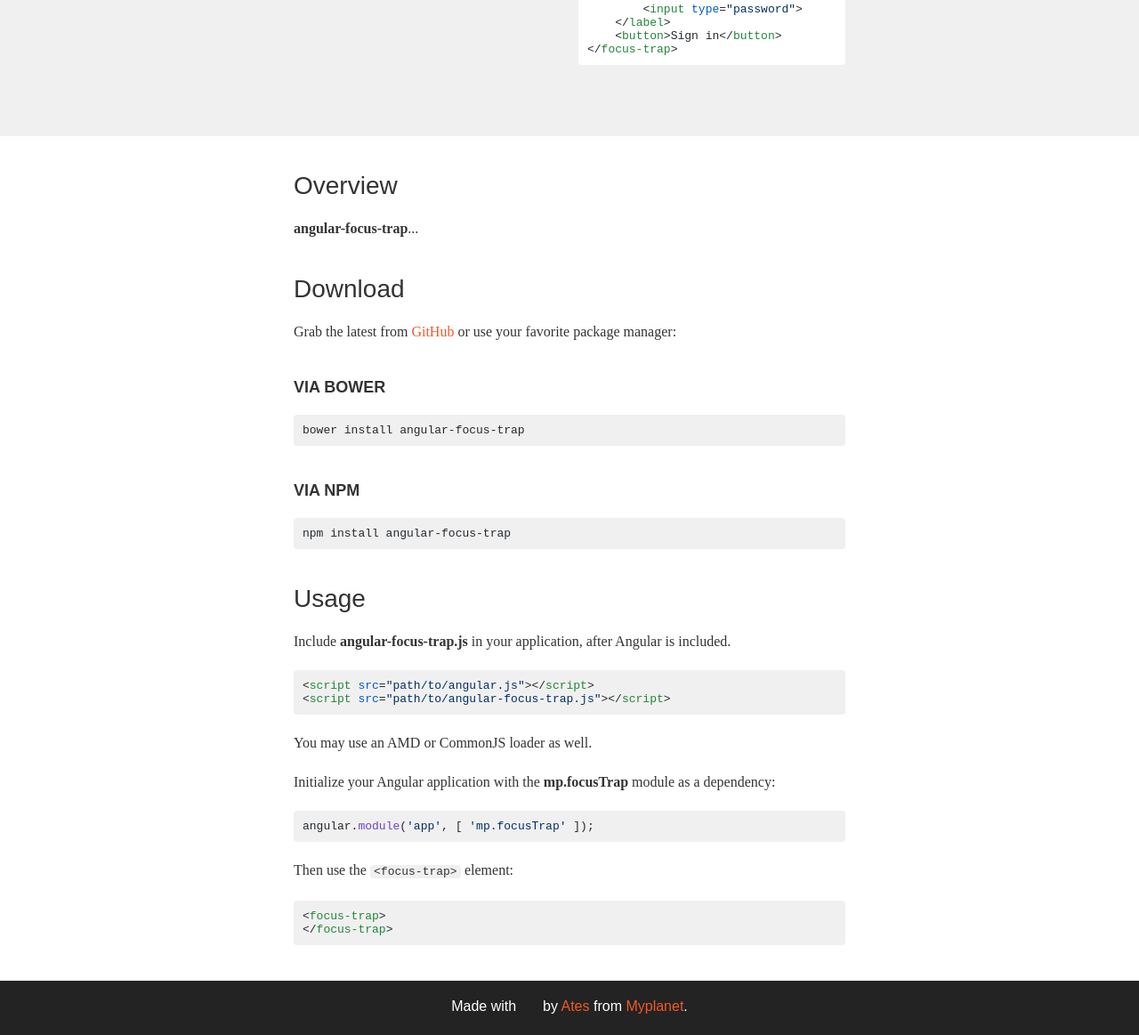
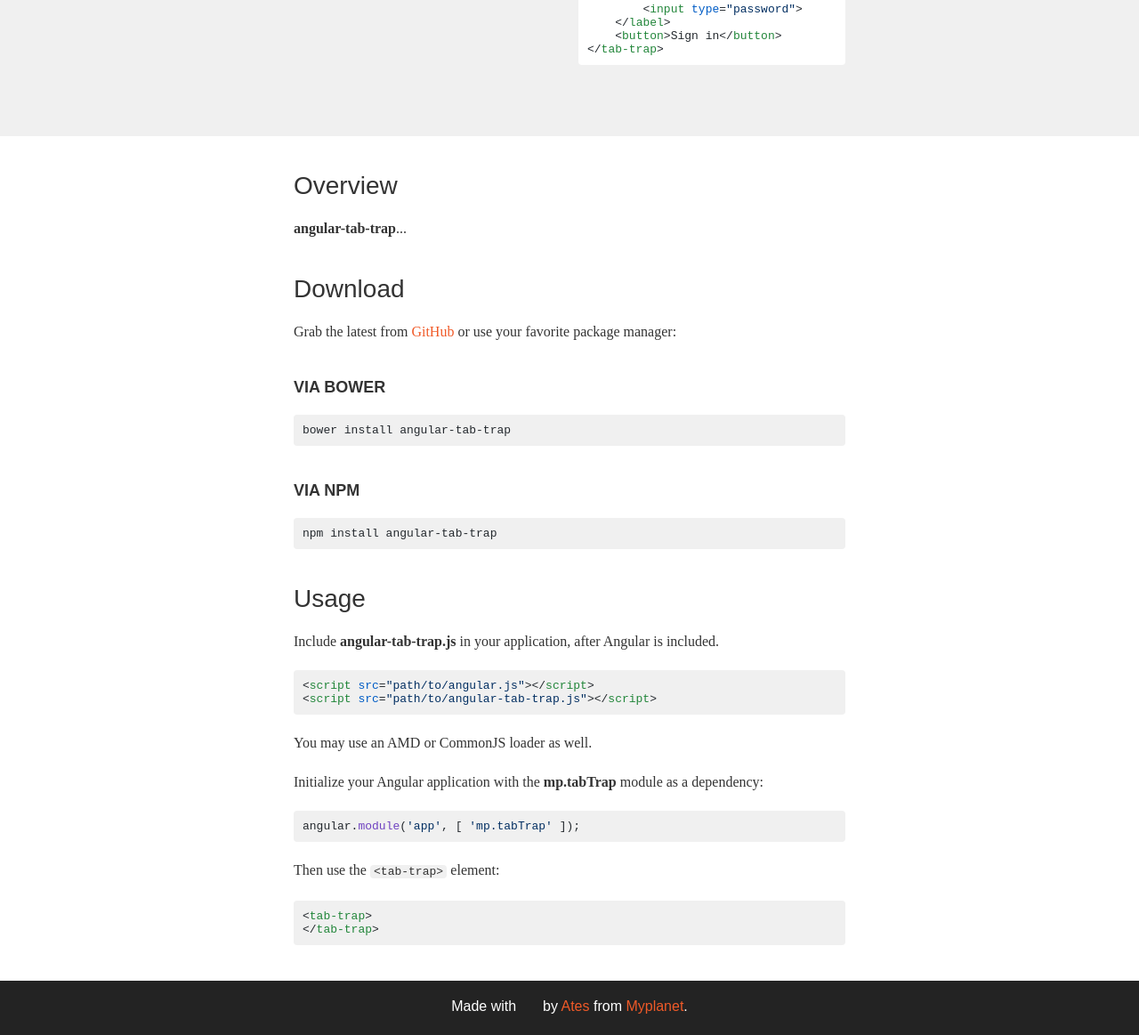
Before and after one commit to myplanet/angular-tab-trap, a plain HTML site: page index.html in a window 1280 px wide. Shown: the part 775-1938 px from the top of the page at 89% size. Drawn offline with nearby package versions, Linux system fonts and the light colour scheme; a web font is replaced by a local one.

Commit message:
Renamed to tab trap

```diff
--- a/index.html
+++ b/index.html
@@ -2,7 +2,7 @@
 <html>
 <head>
     <meta encoding="UTF-8" />
-    <title>angular-focus-trap</title>
+    <title>angular-tab-trap</title>
     <link rel="icon" type="image/png" href="assets/favicon.png" />
     <link rel="stylesheet" href="assets/fonts.css" />
     <link rel="stylesheet" href="theme.css" />
@@ -12,7 +12,7 @@
         padding: 8px;
         box-sizing: border-box;
     }
-    .showcase-example focus-trap {
+    .showcase-example tab-trap {
         display: block;
     }
     .showcase-example label {
@@ -35,19 +35,19 @@
     </style>
     <script src="//cdnjs.cloudflare.com/ajax/libs/highlight.js/8.4/highlight.min.js"></script>
     <script src="//cdnjs.cloudflare.com/ajax/libs/angular.js/1.2.9/angular.js"></script>
-    <script src="lib/angular-focus-trap.js"></script>
+    <script src="lib/angular-tab-trap.js"></script>
     <script>
         hljs.initHighlightingOnLoad();
 
-        angular.module('demo', [ 'mp.focusTrap' ]);
+        angular.module('demo', [ 'mp.tabTrap' ]);
     </script>
 </head>
 <body>
     <header>
         <div class="content-wrap">
             <a href="http://myplanet.io" class="logo" title="Myplanet">Myplanet</a>
-            <h1><a href=".">angular-focus-trap</a></h1>
-            <h2>...</h2>
+            <h1><a href=".">angular-tab-trap</a></h1>
+            <h2>Tab trap for Angular</h2>
         </div>
     </header>
     <nav>
@@ -56,7 +56,7 @@
                 <li><a href="#overview">Overview</a></li>
                 <li><a href="#download">Download <strong>v1.0.0</strong></a></li>
                 <li><a href="#usage">Usage</a></li>
-                <li><a href="https://github.com/myplanetdigital/angular-focus-trap">View on <strong>GitHub</strong></a></li>
+                <li><a href="https://github.com/myplanetdigital/angular-tab-trap">View on <strong>GitHub</strong></a></li>
             </ul>
         </div>
     </nav>
@@ -64,7 +64,7 @@
         <section class="showcase">
             <div class="content-wrap">
                 <div class="showcase-example">
-                    <focus-trap>
+                    <tab-trap>
                         <label>
                             Username
                             <input type="text" autofocus>
@@ -74,7 +74,7 @@
                             <input type="password">
                         </label>
                         <button>Sign in</button>
-                    </focus-trap>
+                    </tab-trap>
                 </div>
                 <div class="showcase-content">
                     <h3>Live Demo</h3>
@@ -84,7 +84,7 @@
                     <h4>Demo Source</h4>
 
                     <pre><code class="lang-html"><!--
--->&lt;focus-trap&gt;
+-->&lt;tab-trap&gt;
     &lt;label&gt;
         Username
         &lt;input type=&quot;text&quot; autofocus&gt;
@@ -94,7 +94,7 @@
         &lt;input type=&quot;password&quot;&gt;
     &lt;/label&gt;
     &lt;button&gt;Sign in&lt;/button&gt;
-&lt;/focus-trap&gt;<!--
+&lt;/tab-trap&gt;<!--
                     --></code></pre>
                 </div>
             </div>
@@ -103,46 +103,46 @@
             <div class="content-wrap">
                 <h3 id="overview">Overview</h3>
 
-                <p><strong>angular-focus-trap</strong>...</p>
+                <p><strong>angular-tab-trap</strong>...</p>
             </div>
         </section>
         <section>
             <div class="content-wrap">
                 <h3 id="download">Download</h3>
 
-                <p>Grab the latest from <a href="https://github.com/myplanetdigital/angular-focus-trap/releases">GitHub</a> or use your favorite package manager:</p>
+                <p>Grab the latest from <a href="https://github.com/myplanetdigital/angular-tab-trap/releases">GitHub</a> or use your favorite package manager:</p>
 
                 <h4>Via Bower</h4>
 
-                <pre><code class="lang-sh">bower install angular-focus-trap</code></pre>
+                <pre><code class="lang-sh">bower install angular-tab-trap</code></pre>
 
                 <h4>Via NPM</h4>
 
-                <pre><code class="lang-sh">npm install angular-focus-trap</code></pre>
+                <pre><code class="lang-sh">npm install angular-tab-trap</code></pre>
 
                 <h3 id="usage">Usage</h3>
 
-                <p>Include <strong>angular-focus-trap.js</strong> in your application,
+                <p>Include <strong>angular-tab-trap.js</strong> in your application,
                     after Angular is included.</p>
 
                 <pre><code class="lang-html"><!--
 -->&lt;script src=&quot;path/to/angular.js&quot;&gt;&lt;/script&gt;
-&lt;script src=&quot;path/to/angular-focus-trap.js&quot;&gt;&lt;/script&gt;<!--
+&lt;script src=&quot;path/to/angular-tab-trap.js&quot;&gt;&lt;/script&gt;<!--
                 --></code></pre>
 
                 <p>You may use an AMD or CommonJS loader as well.</p>
 
-                <p>Initialize your Angular application with the <strong>mp.focusTrap</strong> module as a dependency:</p>
+                <p>Initialize your Angular application with the <strong>mp.tabTrap</strong> module as a dependency:</p>
 
                 <pre><code class="lang-js"><!--
--->angular.module('app', [ 'mp.focusTrap' ]);<!--
+-->angular.module('app', [ 'mp.tabTrap' ]);<!--
                 --></code></pre>
 
-                <p>Then use the <code>&lt;focus-trap&gt;</code> element:</p>
+                <p>Then use the <code>&lt;tab-trap&gt;</code> element:</p>
 
                 <pre><code class="lang-html"><!--
--->&lt;focus-trap&gt;
-&lt;/focus-trap&gt;<!--
+-->&lt;tab-trap&gt;
+&lt;/tab-trap&gt;<!--
                 --></code></pre>
              </div>
         </section>
--- a/lib/angular-focus-trap.js
+++ b/lib/angular-tab-trap.js
@@ -3,19 +3,21 @@
         define([ 'module', 'angular' ], function (module, angular) {
             module.exports = factory(angular);
         });
+    } else if (typeof module === 'object') {
+        module.exports = factory(require('angular'));
     } else {
         if (!root.mp) {
             root.mp = {};
         }
 
-        root.mp.focusTrap = factory(root.angular);
+        root.mp.tabTrap = factory(root.angular);
     }
 }(this, function (angular) {
     'use strict';
 
-    return angular.module('mp.focusTrap', []).directive('focusTrap', [ '$window', function ($window) {
+    return angular.module('mp.tabTrap', []).directive('tabTrap', [ '$window', function ($window) {
         // Introduce custom elements for IE8
-        $window.document.createElement('focus-trap');
+        $window.document.createElement('tab-trap');
 
         var tmpl = ''
 + '<button type="button"></button>'
```
